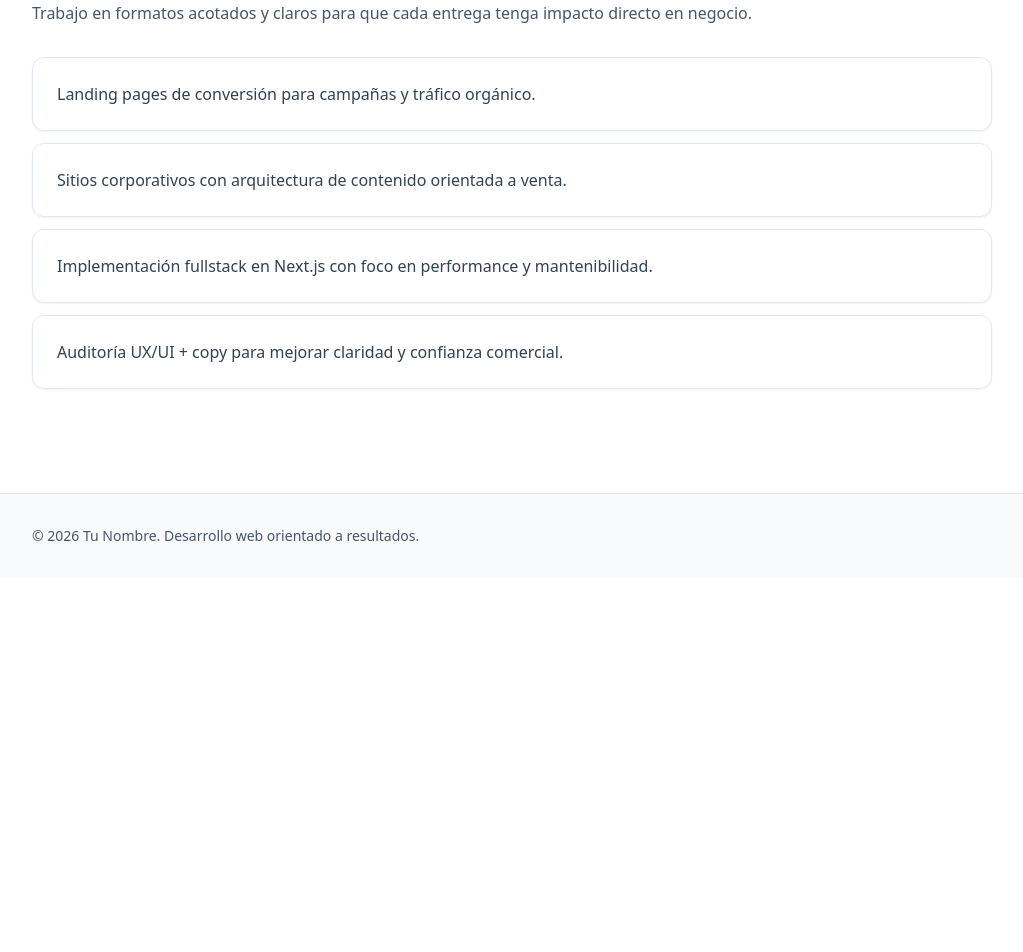
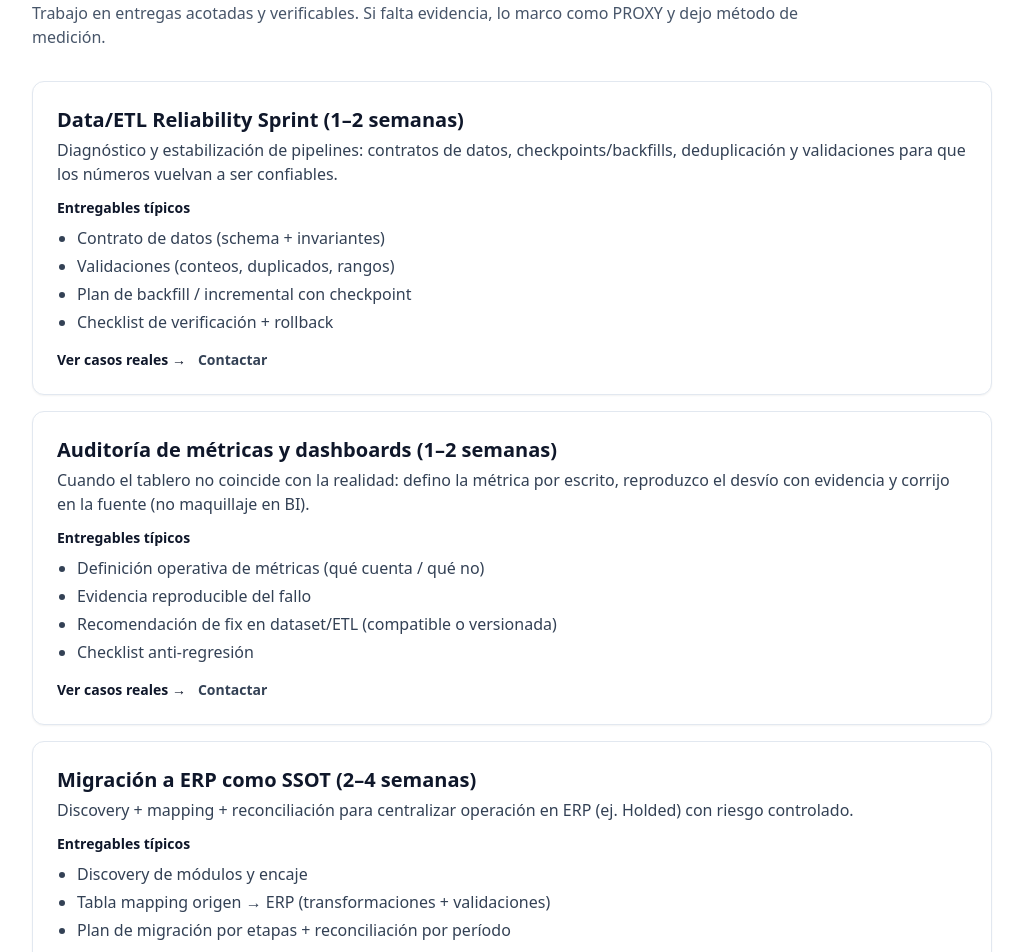
Before and after one commit to Maurito27/PORTFOLIO, a Next.js app: page /servicios in a window 1280 px wide. Shown: the part 140-1092 px from the top of the page, without its empty margins (128-1151 px from the left). Before the commit the page ends 800 px from the top, so only its background shows below. Built offline with nearby package versions, Linux system fonts and the light colour scheme.

Commit message:
Refactor ServiciosPage with detailed service offerings
Updated service descriptions and added detailed service offerings with deliverables. Enhanced the layout of the services page for better presentation.

```diff
--- a/app/servicios/page.tsx
+++ b/app/servicios/page.tsx
@@ -1,32 +1,99 @@
 import type { Metadata } from 'next';
+import Link from 'next/link';
 import { SectionIntro } from '@/components/SectionIntro';
 
 export const metadata: Metadata = {
   title: 'Servicios',
-  description: 'Servicios fullstack para crecimiento comercial, claridad de propuesta y ejecución técnica.'
+  description:
+    'Servicios de sistemas, datos y automatización: ETL confiable, auditoría de métricas, migración a ERP y portales internos.'
 };
 
 const servicios = [
-  'Landing pages de conversión para campañas y tráfico orgánico.',
-  'Sitios corporativos con arquitectura de contenido orientada a venta.',
-  'Implementación fullstack en Next.js con foco en performance y mantenibilidad.',
-  'Auditoría UX/UI + copy para mejorar claridad y confianza comercial.'
+  {
+    titulo: 'Data/ETL Reliability Sprint (1–2 semanas)',
+    descripcion:
+      'Diagnóstico y estabilización de pipelines: contratos de datos, checkpoints/backfills, deduplicación y validaciones para que los números vuelvan a ser confiables.',
+    entregables: [
+      'Contrato de datos (schema + invariantes)',
+      'Validaciones (conteos, duplicados, rangos)',
+      'Plan de backfill / incremental con checkpoint',
+      'Checklist de verificación + rollback'
+    ]
+  },
+  {
+    titulo: 'Auditoría de métricas y dashboards (1–2 semanas)',
+    descripcion:
+      'Cuando el tablero no coincide con la realidad: defino la métrica por escrito, reproduzco el desvío con evidencia y corrijo en la fuente (no maquillaje en BI).',
+    entregables: [
+      'Definición operativa de métricas (qué cuenta / qué no)',
+      'Evidencia reproducible del fallo',
+      'Recomendación de fix en dataset/ETL (compatible o versionada)',
+      'Checklist anti-regresión'
+    ]
+  },
+  {
+    titulo: 'Migración a ERP como SSOT (2–4 semanas)',
+    descripcion:
+      'Discovery + mapping + reconciliación para centralizar operación en ERP (ej. Holded) con riesgo controlado.',
+    entregables: [
+      'Discovery de módulos y encaje',
+      'Tabla mapping origen → ERP (transformaciones + validaciones)',
+      'Plan de migración por etapas + reconciliación por período',
+      'Criterios de aceptación y rollback'
+    ]
+  },
+  {
+    titulo: 'Portal interno / producto operativo (3–6 semanas)',
+    descripcion:
+      'Web app para operación o finanzas: UI + API + DB + logging + controles para evitar datos duplicados e inconsistentes.',
+    entregables: [
+      'Modelo de datos y endpoints core',
+      'Pantallas MVP (dashboard + listados + cargas/imports)',
+      'Reglas de deduplicación y trazabilidad de imports',
+      'Roadmap MVP → V1'
+    ]
+  }
 ];
 
 export default function ServiciosPage() {
   return (
-    <div>
+    <div className="space-y-6">
       <SectionIntro
         title="Servicios"
-        description="Trabajo en formatos acotados y claros para que cada entrega tenga impacto directo en negocio."
+        description="Trabajo en entregas acotadas y verificables. Si falta evidencia, lo marco como PROXY y dejo método de medición."
       />
-      <ul className="grid gap-3">
-        {servicios.map((servicio) => (
-          <li key={servicio} className="card text-slate-700">
-            {servicio}
-          </li>
+
+      <div className="grid gap-4">
+        {servicios.map((s) => (
+          <section key={s.titulo} className="card space-y-3">
+            <div>
+              <h2 className="text-xl font-semibold text-slate-900">{s.titulo}</h2>
+              <p className="mt-1 text-slate-700">{s.descripcion}</p>
+            </div>
+
+            <div>
+              <p className="text-sm font-semibold text-slate-900">Entregables típicos</p>
+              <ul className="mt-2 list-disc space-y-1 pl-5 text-slate-700">
+                {s.entregables.map((e) => (
+                  <li key={e}>{e}</li>
+                ))}
+              </ul>
+            </div>
+
+            <div className="flex flex-wrap gap-3 pt-1">
+              <Link
+                href="/case-studies"
+                className="text-sm font-semibold text-slate-900 hover:underline"
+              >
+                Ver casos reales →
+              </Link>
+              <Link href="/contacto" className="text-sm font-semibold text-slate-700 hover:underline">
+                Contactar
+              </Link>
+            </div>
+          </section>
         ))}
-      </ul>
+      </div>
     </div>
   );
 }
```
